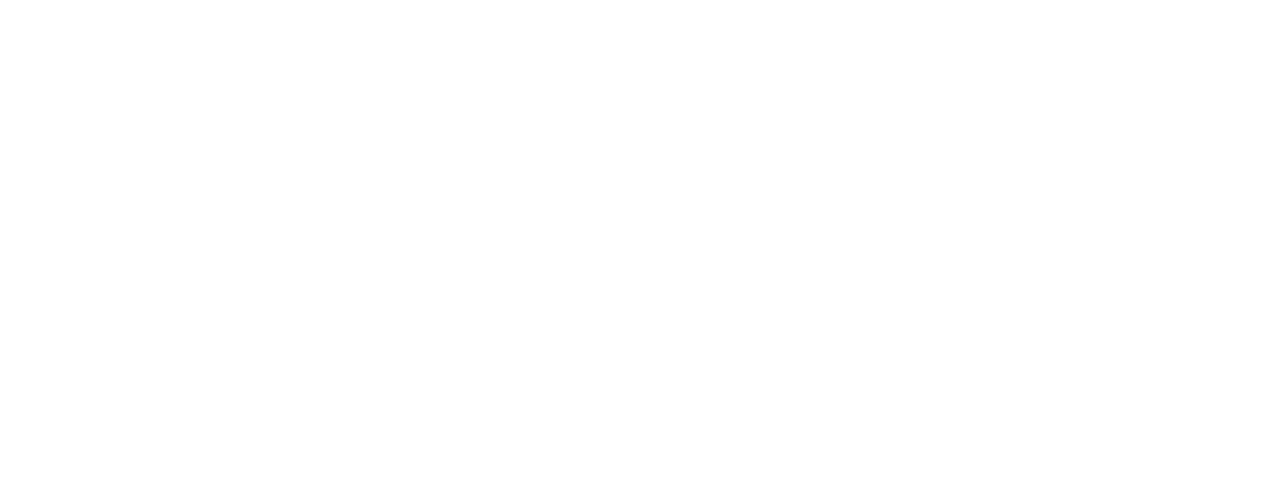
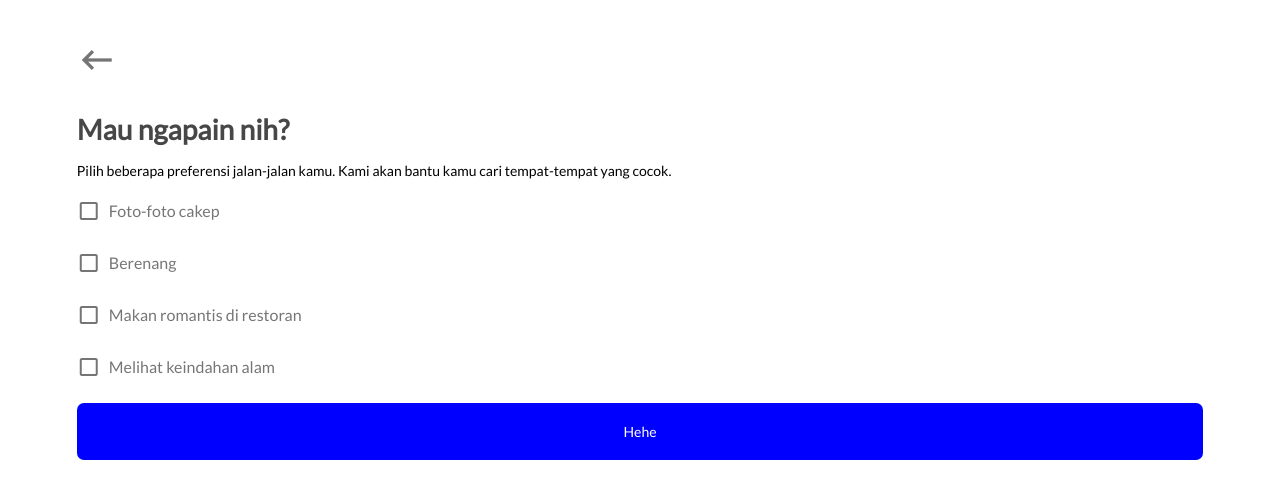
Before and after one commit to dkletz-hackathon/vacathon-sumbi, a Vue app: page /travel/new in a window 1280 px wide. Shown: the top 498 px of the page. Built offline with nearby package versions, Linux system fonts and the light colour scheme.

Commit message:
Add new travel page

```diff
--- a/src/components/@Travel/TravelActive.vue
+++ b/src/components/@Travel/TravelActive.vue
@@ -2,7 +2,7 @@
   <div class="travel_page justify">
     <div class="warning">
       <p class="warn_empty">Belum ada travel plan yang aktif saat ini nih.</p>
-      <router-link to="/">
+      <router-link :to="{ name: 'new-travel' }">
         <p>Yuk jalan-jalan!</p>
       </router-link>
     </div>
--- a/src/components/@Travel/TravelHistory.vue
+++ b/src/components/@Travel/TravelHistory.vue
@@ -2,7 +2,7 @@
   <div class="travel_page justify">
     <div class="warning">
       <p class="warn_empty">Kamu belum pernah buat Travel Plan nih.</p>
-      <router-link to="/">
+      <router-link :to="{ name: 'new-travel' }">
         <p>Yuk jalan-jalan!</p>
       </router-link>
     </div>
--- /dev/null
+++ b/src/components/utils/Back.vue
@@ -0,0 +1,21 @@
+<template>
+  <router-link :to="to">
+    <v-icon class="back">keyboard_backspace</v-icon>
+  </router-link>
+</template>
+
+<script>
+export default {
+  name: 'Back',
+  props: {
+    to: ''
+  }
+}
+</script>
+
+<style lang="scss" scoped>
+.back {
+  margin-bottom: 4vh;
+  font-size: 5vh;
+}
+</style>
--- /dev/null
+++ b/src/components/utils/Button.vue
@@ -0,0 +1,26 @@
+<template>
+  <button>
+    Hehe
+  </button>
+</template>
+
+<script>
+export default {
+  name: 'Button'
+}
+</script>
+
+<style lang="scss" scoped>
+button {
+  color: white;
+  background-color: blue;
+  width: 100%;
+  padding: 2.5vh 4vh;
+  border-radius: 0.5rem;
+  transition-duration: 0.2s;
+
+  &:active {
+    background-color: rgb(0, 0, 179);
+  }
+}
+</style>
--- a/src/router.js
+++ b/src/router.js
@@ -16,15 +16,17 @@
     {
       path: '/about',
       name: 'about',
-      // route level code-splitting
-      // this generates a separate chunk (about.[hash].js) for this route
-      // which is lazy-loaded when the route is visited.
-      component: () => import(/* webpackChunkName: "about" */ './views/About.vue')
+      component: () => import('./views/About.vue')
     },
     {
       path: '/travel',
       name: 'travel',
       component: () => import('./views/Travel.vue')
+    },
+    {
+      path: '/travel/new',
+      name: 'new-travel',
+      component: () => import('./views/travel-plan/NewTravel.vue')
     }
   ]
 })
--- a/src/styles/custom.scss
+++ b/src/styles/custom.scss
@@ -9,16 +9,16 @@
   padding-top: 5vh;
 }
 
+.main_title {
+  font-weight: 600;
+  font-size: 3.5vh;
+  color: rgb(71, 71, 71);
+  margin-bottom: 2vh;
+}
+
 .main_content {
   // padding: 5vh 0;
   min-height: 100vh;
-
-  .main_title {
-    font-weight: 600;
-    font-size: 3.5vh;
-    color: rgb(71, 71, 71);
-    margin-bottom: 2vh;
-  }
 
   .main_header {
     // position: absolute;
--- /dev/null
+++ b/src/views/travel-plan/NewTravel.vue
@@ -0,0 +1,64 @@
+<template>
+  <div class="main_content top justify">
+    <back to="/travel"/>
+    <h1 class="main_title">Mau ngapain nih?</h1>
+    <p class="main_desc">Pilih beberapa preferensi jalan-jalan kamu. Kami akan bantu kamu cari tempat-tempat yang cocok.</p>
+    <div>
+      <v-checkbox
+        v-for="p in prefs"
+        v-model="p.status"
+        class="option"
+        :key="p.id"
+        :label="`${p.name}`"
+      />
+    </div>
+    <div>
+      <Button />
+    </div>
+  </div>
+</template>
+
+<script>
+import Back from '@/components/utils/Back.vue'
+import Button from '@/components/utils/Button.vue'
+
+export default {
+  name: 'NewTravel',
+  components: {
+    Back, Button
+  },
+  data () {
+    return {
+      checkbox: '',
+      prefs: [
+        {
+          id: 0,
+          name: 'Foto-foto cakep',
+          status: false
+        },
+        {
+          id: 1,
+          name: 'Berenang',
+          status: false
+        },
+        {
+          id: 2,
+          name: 'Makan romantis di restoran',
+          status: false
+        },
+        {
+          id: 3,
+          name: 'Melihat keindahan alam',
+          status: false
+        }
+      ]
+    }
+  }
+}
+</script>
+
+<style lang="scss" scoped>
+.option {
+  margin-top: 0;
+}
+</style>
```
Also changed, not shown: src/components/@Travel/TravelItem.vue (added, +15 -0 lines), src/components/@TravelPlan/NewTravelItem.vue (added).
